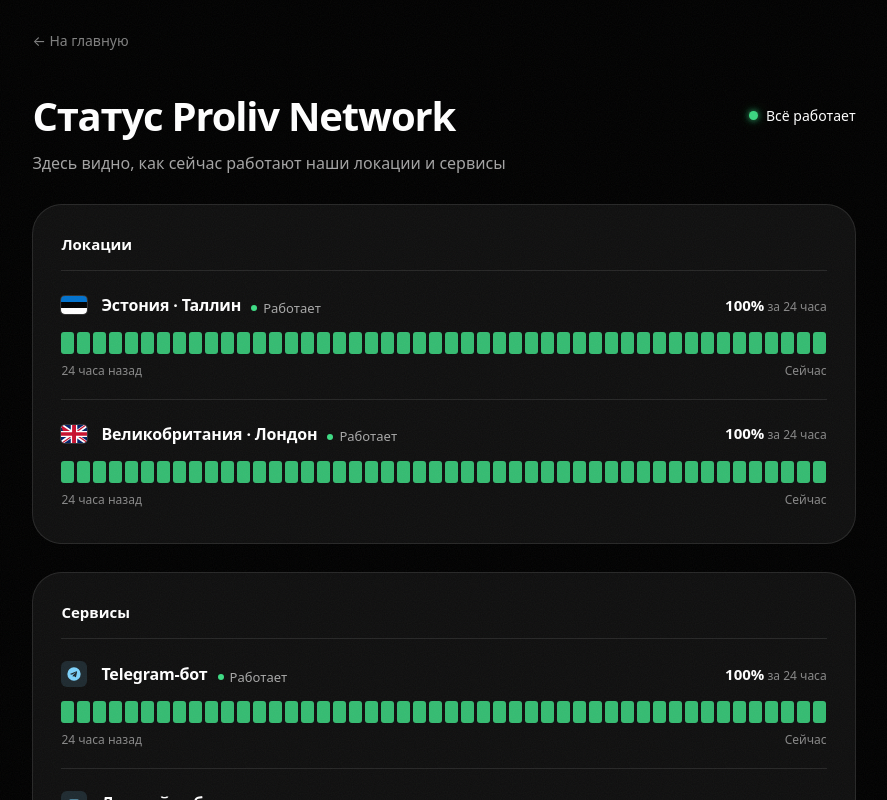
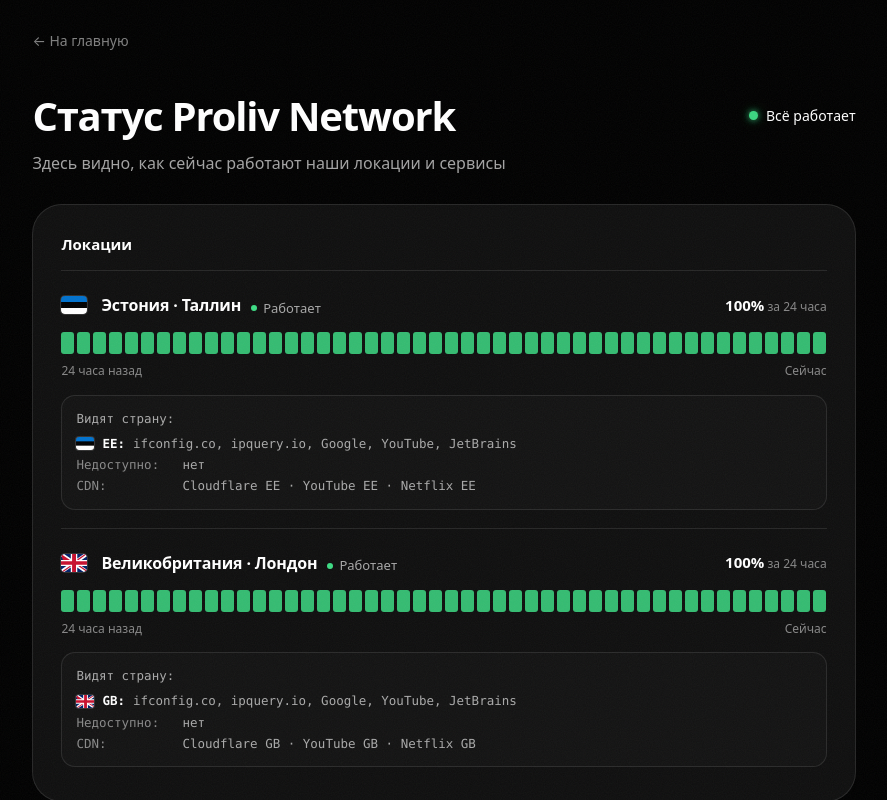
Before and after one commit to qeaaaae/proliv-network, a Nuxt app in the folder landing/: page /status in a window 1280 px wide. Shown: the top 800 px of the page, without its empty margins (196-1083 px from the left). Built offline with nearby package versions, Linux system fonts and the light colour scheme; a web font is replaced by a local one.

Commit message:
status: per-location geo-detection block (which country services see, CDN edges); infra/geocheck.sh - node script probing ifconfig/ipquery/cloudflare/google/youtube/gemini/netflix

```diff
--- a/landing/pages/status.vue
+++ b/landing/pages/status.vue
@@ -1,5 +1,11 @@
 <script setup lang="ts">
 useHead({ title: 'Статус - Proliv Network' })
+
+interface GeoRow {
+  cc: string
+  flag: string
+  list: string
+}
 
 interface Service {
   name: string
@@ -9,14 +15,38 @@ interface Service {
   uptime: string
   // 48 half-hour slots over the last 24h; 'ok' | 'down' | 'degraded'
   slots: string[]
+  // demo geo-detection per service, replaced by node geocheck.sh output later
+  geo?: { seen: GeoRow[]; unavailable: string; cdn: string }
 }
 
 const SLOTS = 48
 const ok = () => Array.from({ length: SLOTS }, () => 'ok')
 
 const locations: Service[] = [
-  { name: 'Эстония · Таллин', flag: 'ee', state: 'Работает', uptime: '100%', slots: ok() },
-  { name: 'Великобритания · Лондон', flag: 'gb', state: 'Работает', uptime: '100%', slots: ok() },
+  {
+    name: 'Эстония · Таллин',
+    flag: 'ee',
+    state: 'Работает',
+    uptime: '100%',
+    slots: ok(),
+    geo: {
+      seen: [{ cc: 'EE', flag: 'ee', list: 'ifconfig.co, ipquery.io, Google, YouTube, JetBrains' }],
+      unavailable: 'нет',
+      cdn: 'Cloudflare EE · YouTube EE · Netflix EE',
+    },
+  },
+  {
+    name: 'Великобритания · Лондон',
+    flag: 'gb',
+    state: 'Работает',
+    uptime: '100%',
+    slots: ok(),
+    geo: {
+      seen: [{ cc: 'GB', flag: 'gb', list: 'ifconfig.co, ipquery.io, Google, YouTube, JetBrains' }],
+      unavailable: 'нет',
+      cdn: 'Cloudflare GB · YouTube GB · Netflix GB',
+    },
+  },
 ]
 
 const services: Service[] = [
@@ -64,6 +94,22 @@ const services: Service[] = [
             <div class="uptime-axis">
               <span>24 часа назад</span>
               <span>Сейчас</span>
+            </div>
+            <div v-if="s.geo" class="geo">
+              <p class="geo-label">Видят страну:</p>
+              <p v-for="row in s.geo.seen" :key="row.cc" class="geo-line">
+                <img class="geo-flag" :src="`/images/flags/${row.flag}.svg`" :alt="row.cc" width="18" height="13">
+                <b>{{ row.cc }}:</b>
+                <span>{{ row.list }}</span>
+              </p>
+              <p class="geo-line">
+                <span class="geo-tag">Недоступно:</span>
+                <span>{{ s.geo.unavailable }}</span>
+              </p>
+              <p class="geo-line">
+                <span class="geo-tag">CDN:</span>
+                <span>{{ s.geo.cdn }}</span>
+              </p>
             </div>
           </li>
         </ul>
@@ -320,6 +366,47 @@ const services: Service[] = [
   font-size: 12px;
 }
 
+.geo {
+  margin-top: 14px;
+  padding: 12px 14px;
+  background: rgba(255, 255, 255, 0.02);
+  border: 1px solid var(--border);
+  border-radius: var(--radius-control);
+  font-family: ui-monospace, 'Cascadia Mono', Menlo, monospace;
+  font-size: 12.5px;
+  line-height: 1.7;
+}
+
+.geo-label {
+  margin-bottom: 4px;
+  color: var(--fg-secondary);
+}
+
+.geo-line {
+  display: flex;
+  align-items: center;
+  gap: 8px;
+  color: var(--fg-secondary);
+}
+
+.geo-line b {
+  color: var(--text);
+  font-weight: 600;
+}
+
+.geo-flag {
+  flex: none;
+  border-radius: 3px;
+  object-fit: cover;
+  box-shadow: 0 0 0 1px rgba(255, 255, 255, 0.14);
+}
+
+.geo-tag {
+  flex: none;
+  min-width: 98px;
+  color: var(--muted);
+}
+
 .status-note {
   margin-top: 20px;
   padding: 12px 16px;
```
Also changed, not shown: 2 other files (tests, documents, lock files or other folders).
